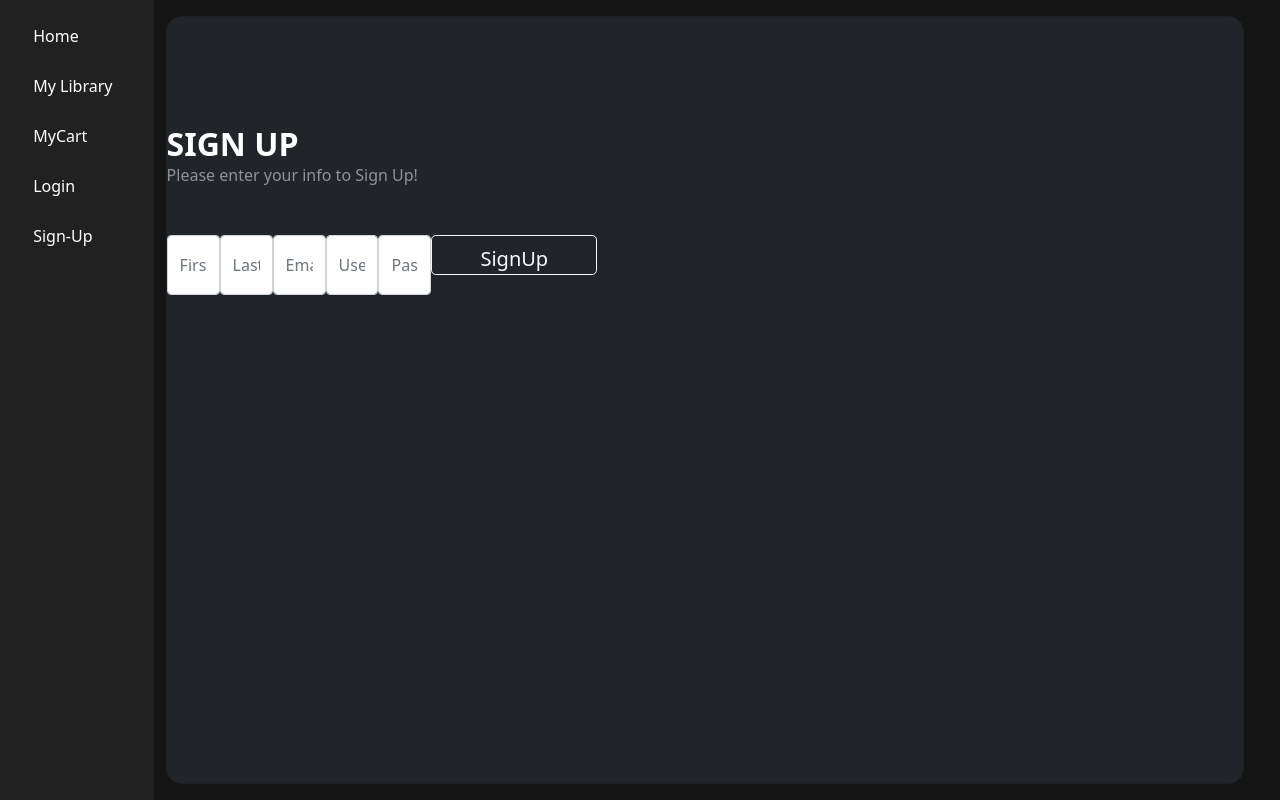
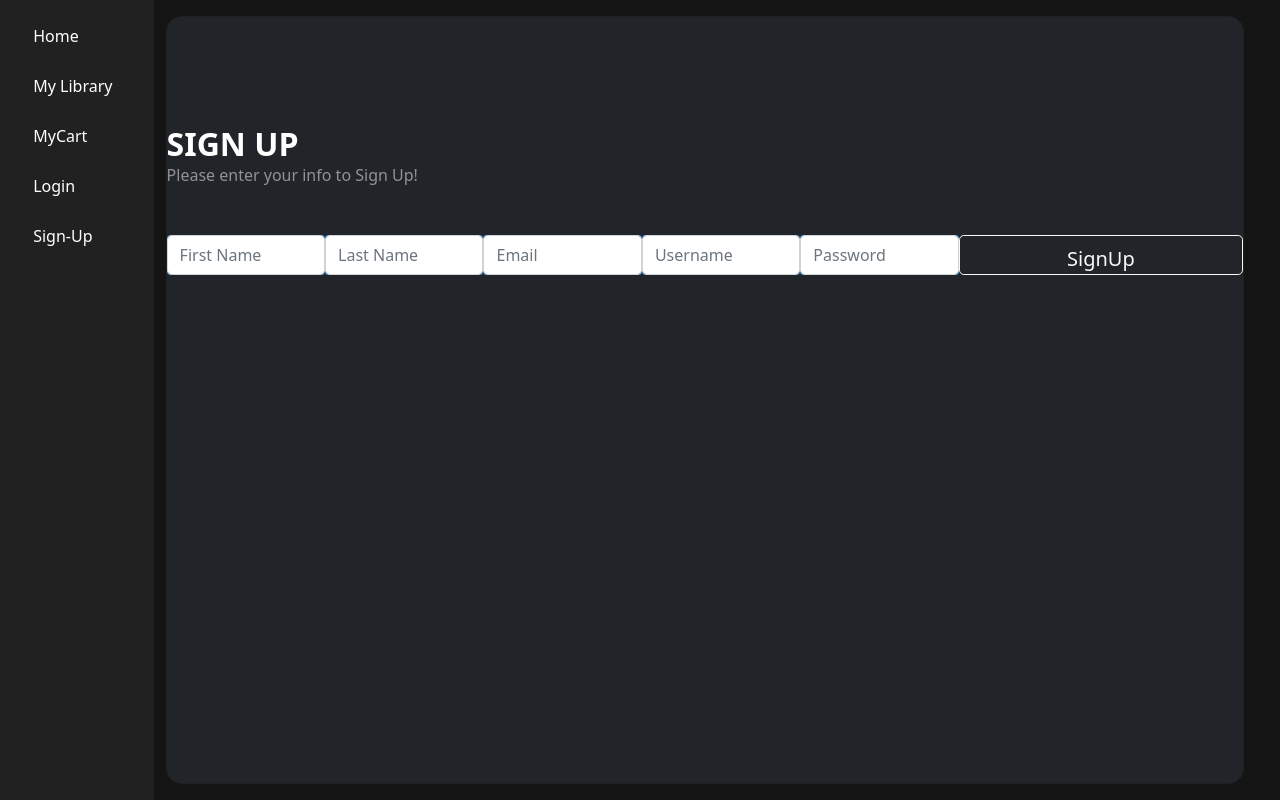
Before and after one commit to pjjwGraceShopper/GraceShopper, a React (Create React App) app: page /sign-up in a window 1280 px wide. Shown: the top 800 px of the page. Built offline with nearby package versions, Linux system fonts and the light colour scheme; no server answers.

Commit message:
signup css

```diff
--- a/src/components/Main/SignUp.jsx
+++ b/src/components/Main/SignUp.jsx
@@ -57,13 +57,14 @@ const SignUp = ({ setMe, loginStatus, setLoginStatus }) => {
               style={{ borderRadius: "1rem" }}
             >
               <div className="card-body-p-10-text-center">
-                <div className="mb-md-0-mt-md-0-pb-0">
+                <div className="sign-container">
                   <h2 className="fw-bold mb-0 mx-0 text-uppercase">Sign Up</h2>
                   <p className="text-white-50 mb-5">
                     Please enter your info to Sign Up!
                   </p>
+                  <div className="block-sign">
                   <form onSubmit={onSignUp}>
-                    <div className="form-outline form-white mb-4">
+                    <div className="form-outline-container">
                       <input
                         value={firstName}
                         type="text"
@@ -75,7 +76,7 @@ const SignUp = ({ setMe, loginStatus, setLoginStatus }) => {
                         }}
                       />
                     </div>
-                    <div className="form-outline form-white mb-4">
+                    <div className="form-outline-container">
                       <input
                         value={lastName}
                         type="text"
@@ -87,7 +88,8 @@ const SignUp = ({ setMe, loginStatus, setLoginStatus }) => {
                         }}
                       />
                     </div>
-                    <div className="form-outline form-white mb-4">
+
+                    <div className="form-outline-container">
                       <input
                         value={email}
                         type="text"
@@ -99,7 +101,7 @@ const SignUp = ({ setMe, loginStatus, setLoginStatus }) => {
                         }}
                       />
                     </div>
-                    <div className="form-outline form-white mb-4">
+                    <div className="form-outline-container">
                       <input
                         value={username}
                         type="username"
@@ -111,7 +113,7 @@ const SignUp = ({ setMe, loginStatus, setLoginStatus }) => {
                         }}
                       />
                     </div>
-                    <div className="form-outline form-white mb-4">
+                    <div className="form-outline-container">
                       <input
                         value={password}
                         type="password"
@@ -132,6 +134,7 @@ const SignUp = ({ setMe, loginStatus, setLoginStatus }) => {
                         </button>
                         </div>
                   </form>
+                  </div>
                   {signUpMessage.error ? (
                     <>
                       <h3>{signUpMessage.name}</h3>
--- a/src/style/Signup.css
+++ b/src/style/Signup.css
@@ -1,4 +1,17 @@
-/* .card-body-p-10-text-center {
-  margin-top: 10%;
-  margin-bottom: 90%;
-} */
+.form-outline-container{
+background-color: rgb(11, 58, 98);
+margin-right: px;
+width: 600px;
+height: 40px;
+}
+
+.sign-container{
+  flex-direction:column;
+  align-self: flex-end;
+
+}
+
+.block-sign{
+  width: 100%;
+  height: auto;
+}
--- a/src/style/index.css
+++ b/src/style/index.css
@@ -7,6 +7,7 @@
 @import "./CartCSS.css";
 @import "./AdminCSS.css";
 @import "./Login.css";
+@import "./Signup.css";
 
 
 
```
